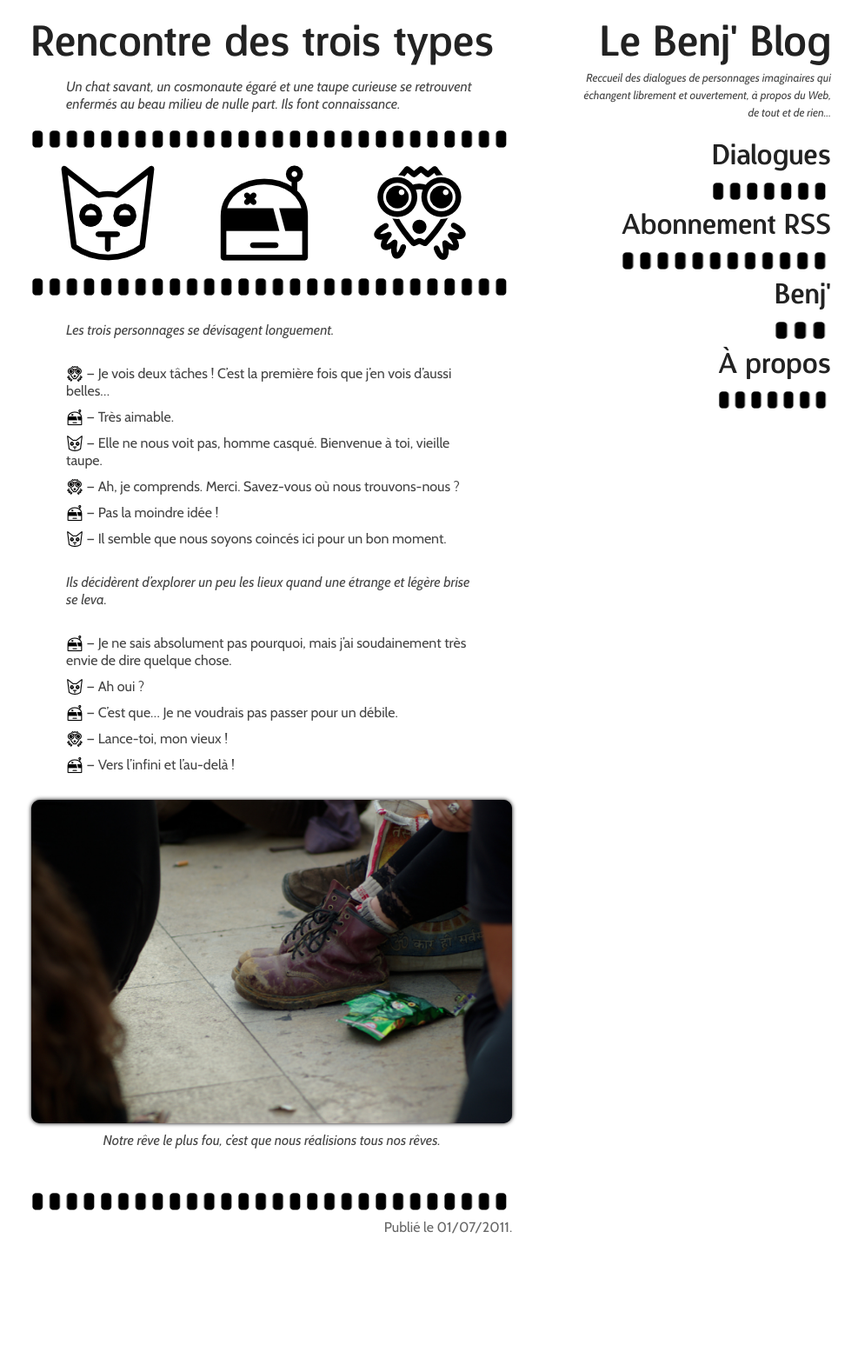
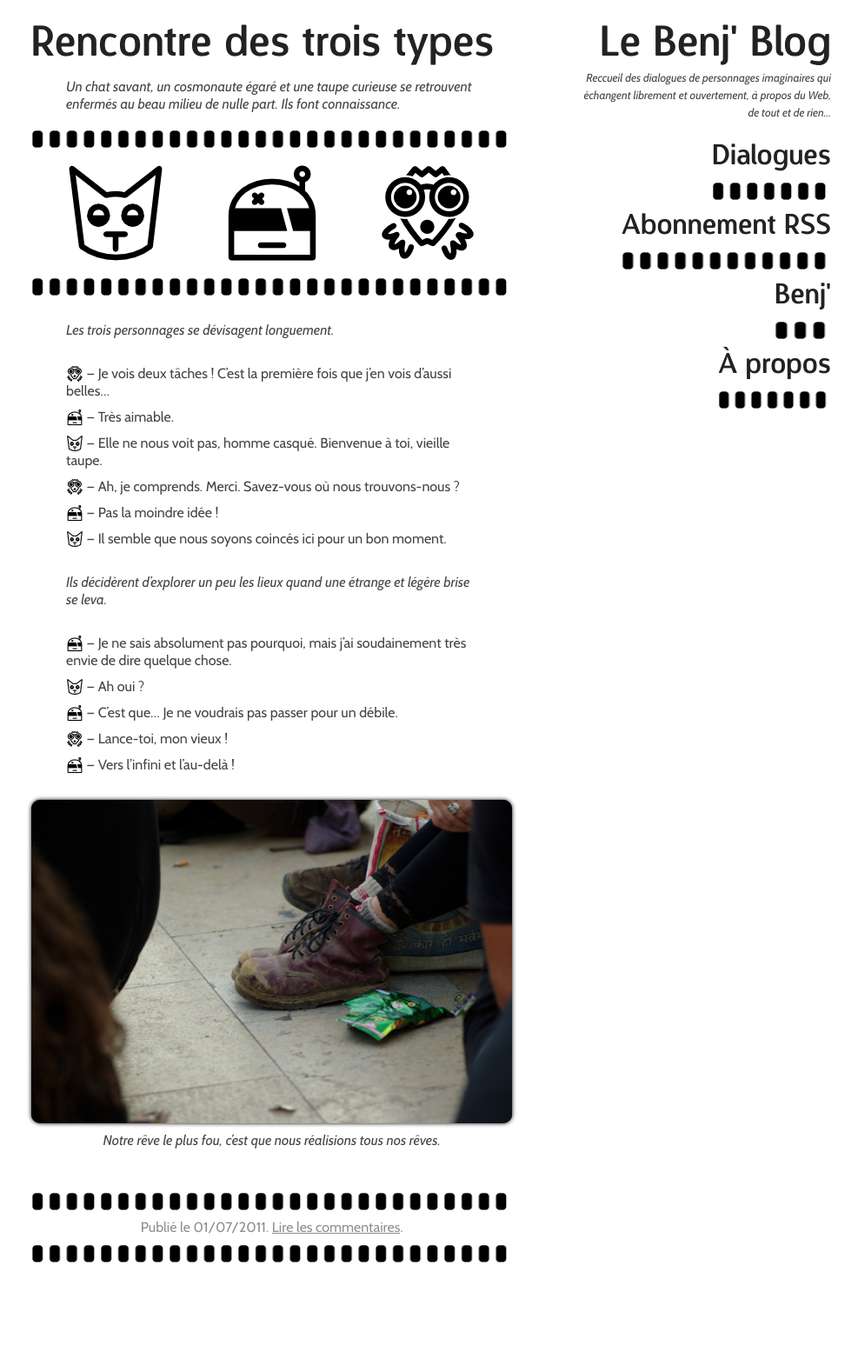
Before and after one commit to bmenant/bmenant.github.com, a Jekyll site: the page built from _posts/2011-07-01-premier-dialogue.html, in a window 1280 px wide. Shown: the whole page at 87% size, without its empty margins (144-1131 px from the left). Built offline with Jekyll 4.4.1, drawn with Linux system fonts in a browser that asks for light colours; comment, search, counter and statistics services are not loaded; before the commit the page ends 1482 px from its top, so only the background shows below that.

Commit message:
Add Disqus

```diff
--- a/_layouts/post.html
+++ b/_layouts/post.html
@@ -51,22 +51,23 @@
 
     {{ content }}
 
+    <footer id="meta">
+      <p>Publié le <time id="date" datetime="{{ page.date | date: "%Y-%m-%d" }}">
+      {{ page.date | date: "%d/%m/%Y" }}</time>.</p>
+
+      {% if page.comments %}
+      <p><a href="#commentaires" id="showcomments" onclick='document.getElementById("commentaires").className="active";document.getElementById("disqus_script").src="http://disqus.com/forums/benj-blog/embed.js"'>Lire les commentaires</a>.</p>
+      {% endif %}
+    </footer>
+
     {% if page.comments %}
-    <section id ="commentaires" class="hidden" aria-live="polite">
+    <section id ="commentaires" aria-live="polite">
       <h1>Commentaires</h1>
 
-      <!-- TODO Set the src attribute for disqus… -->
-      <a href="#comments" id="showcomments" onclick='document.getElementById("commentaires").className="showme";document.getElementById("disqus_script").src=""'>Afficher les commentaires</a>
-
       <div id="disqus_thread"></div><script id="disqus_script"></script>
+      <noscript>Activez JavaScript pour voir les <a href="http://disqus.com/?ref_noscript">commentaires recueillis par Disqus.</a></noscript>
     </section>
     {% endif %}
-
-    <footer id="meta">
-      Publié le <time id="date" datetime="{{ page.date | date: "%Y-%m-%d" }}">
-      {{ page.date | date: "%d/%m/%Y" }}</time>.
-
-    </footer>
   </div></article>
 
   {% include header.html %}
--- a/_posts/2011-07-01-premier-dialogue.html
+++ b/_posts/2011-07-01-premier-dialogue.html
@@ -6,7 +6,7 @@
 argument: 'Un chat savant, un cosmonaute égaré et une taupe curieuse se retrouvent enfermés au beau milieu de nulle part. Ils font connaissance.'
 characters: ['Le Chat', 'Le Cosmonaute', 'La Taupe']
 categories: ['GitHub', 'Benj’ blog']
-comments: false
+comments: true
 ---
 
 <p class="didascalie"><i>Les trois personnages se dévisagent longuement.</i></p>
--- a/css/style.css
+++ b/css/style.css
@@ -313,6 +313,7 @@
 article .personnages {
   margin    : 0 0 1.25em;
   padding   : 0 0 1.875em;
+  text-align: center;
   background: url('/assets/filet_20x20.png') 0 100% repeat-x;
 }
 .borderimage article h1.argument {
@@ -394,8 +395,9 @@
       float       : left;
       margin-right: 5px;
     }
-
-  /* Didascalies */
+    /**
+     * Didascalies
+     */
     article i {
       font-style: italic;
     }
@@ -421,8 +423,7 @@
 
   article footer {
     margin    : 2.5em 0;
-    text-align: right;
-    color: #666; color: rgba(0, 0, 0, 0.6);
+    text-align: center;
   }
   article footer:before {
     content : '';
@@ -430,13 +431,21 @@
     height  : 0;
     width   : 100%;
   }
+  article footer p {
+    display: inline;
+    padding: 0;
+    opacity: 0.6;
+  }
+  .ie7 article footer p {
+    filter: alpha(opacity=60);
+  }
+  .ie8 article footer p {
+    -ms-filter: progid:DXImageTransform.Microsoft.Alpha(Opacity=60);
+  }
 
   /**
    * Comments
    * 3.2.1=comments
-   *
-   * @todo See Disqus or something else
-   * @todo Style H1 like menu or post title in HP
    */
   #commentaires {
     -moz-transition   : all 0.5s;
@@ -452,14 +461,18 @@
   .ie8 #commentaires {
     -ms-filter: progid:DXImageTransform.Microsoft.Alpha(Opacity=0);
   }
-  #commentaires.showme {
+  #commentaires.active {
     opacity: 1;
   }
-  .ie7 #commentaires.showme  {
+  .ie7 #commentaires.active  {
     filter: alpha(opacity=100);
   }
-  .ie8 #commentaires.showme  {
+  .ie8 #commentaires.active  {
     -ms-filter: progid:DXImageTransform.Microsoft.Alpha(Opacity=100);
+  }
+    #commentaires h1 {
+      font  : normal 2em/1.25 BenjDesignosaur, sans-serif;
+      margin: 1.25em 0 0.313em;
     }
 
 /**
@@ -490,7 +503,7 @@
   }
 
 header h1 {
-  font      : normal 3em/1.25 BenjDesignosaur, sans-serif;
+  font: normal 3em/1.25 BenjDesignosaur, sans-serif;
 }
 #header a:link,
 #header a:visited,
@@ -516,14 +529,16 @@
 
 #header li a,
 section#contenu li,
-article footer:before {
+article footer:before,
+article footer {
   margin-bottom : 10px;
   padding-bottom: 30px;
   background    : url('/assets/filet_20x20.png') 0 100% repeat-x;
 }
 .borderimage #header li a,
 .borderimage section#contenu li,
-.borderimage article footer:before {
+.borderimage article footer:before,
+.borderimage article footer {
   padding-bottom      : 10px;
   border-width        : 0;
   border-bottom       : dotted 20px #000;
@@ -585,8 +600,6 @@
 /**
  * Mobiles
  * 5=mobiles
- *
- * @todo Check posts content on mobile devices
  */
 
   /**
```
Also changed, not shown: _posts/2011-07-04-un-autre-pour-essayer.html (added, +19 -0 lines). Lines whose indentation alone changed are shown as unchanged.
